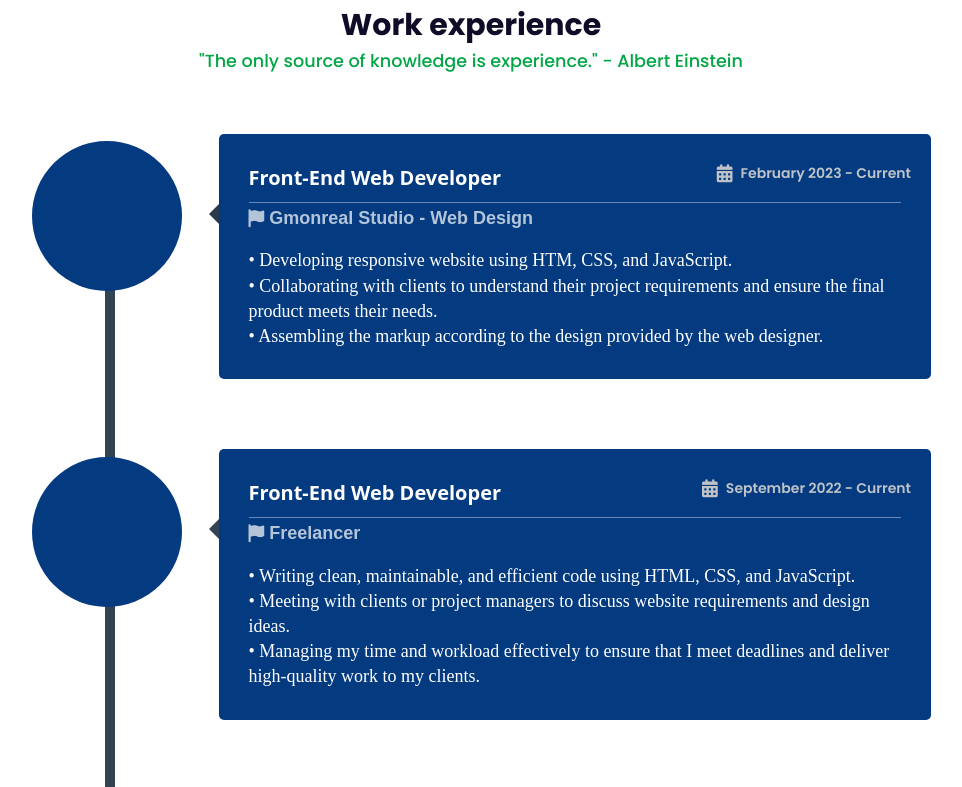
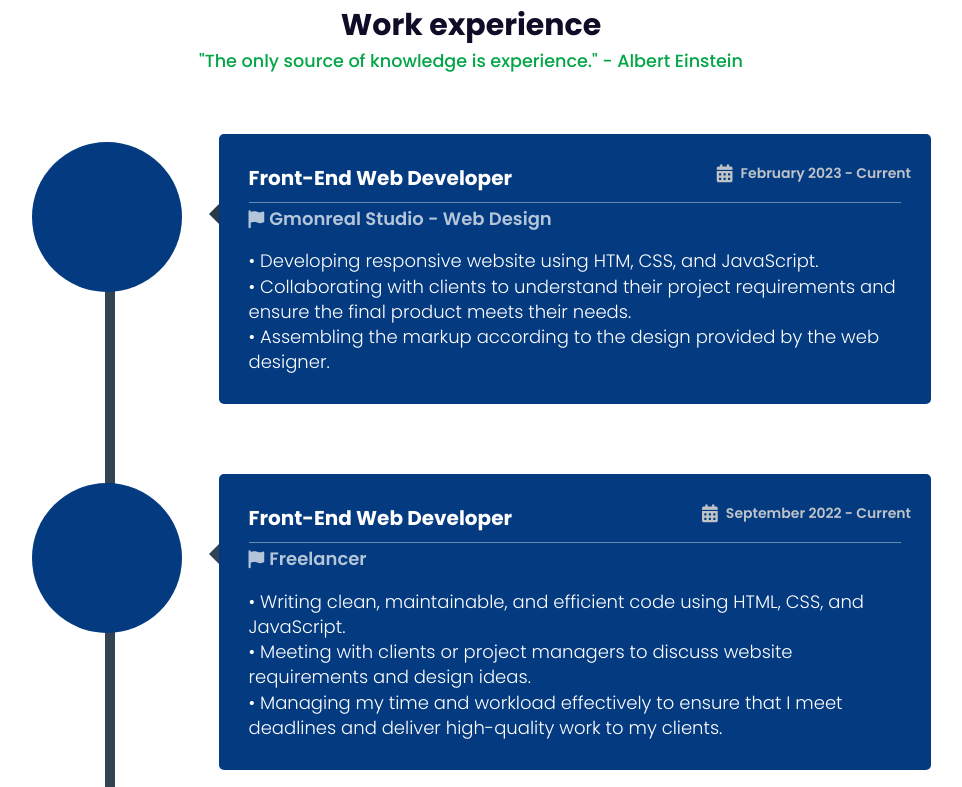
Before and after one commit to valerikarakashadze/Valeri-Karkashadze-Portfolio, a plain HTML site: page index.html in a window 1280 px wide. Shown: the part 2818-3605 px from the top of the page, without its empty margins (169-1131 px from the left). Drawn offline with nearby package versions, Linux system fonts and the light colour scheme; some icons are missing.

Commit message:
Update style.css

```diff
--- a/css/style.css
+++ b/css/style.css
@@ -968,7 +968,7 @@ form textarea {
 
   /* Github */
   .github {
-    font-family: inherit;
+    font-family: "Poppins", sans-serif;
     font-size: 20px;
     background: #0f0c27;
     color: white;
@@ -1212,7 +1212,7 @@ td {
   font-size: 1.2em;
   font-weight: 300;
   line-height: 1.4;
-  font-family: 'Open Sans';
+  font-family: "Poppins", sans-serif;
   position: relative;
   border-radius: 5px;
   min-height: 150px;
@@ -1229,7 +1229,7 @@ td {
   margin-bottom: 5px;
   padding: 0 0 10px 0;
   border-bottom: 1px solid rgba(255, 255, 255, 0.4);
-  font-family: 'Open Sans', sans-serif;
+  font-family: "Poppins", sans-serif;
   font-weight: bold;
 }
 
@@ -1237,7 +1237,7 @@ td {
   opacity: 0.7;
   color: rgba(255, 255, 255, 1);
   letter-spacing: 0px;
-  font-family: 'Source Sans Pro', sans-serif;
+  font-family: "Poppins", sans-serif;
   font-size: 18px;
   line-height: 1.2em;
   font-weight: 600;
@@ -1307,7 +1307,7 @@ td {
 .projectParagraph {
   font-size: 18px;
   margin: 0.5em 0 0;
-  font-family: 'Source Sans Pro', serif;
+  font-family: "Poppins", sans-serif;
 }
 
 .projectParagraphLink {
@@ -1439,7 +1439,7 @@ footer p {
 color: rgb(255, 255, 255);
   font-size: 16px;
   opacity: 0;
-  font-family: 'Open Sans';
+  font-family: "Poppins", sans-serif;
   width: 100%;
     word-wrap: break-word;
   line-height: 25px;
@@ -1576,6 +1576,7 @@ button {
   transform: translateY(150px);
   opacity: 0;
   transition: 1s all ease;
+  font-family: "Poppins", sans-serif;
 }
 
 .reveal.active{
```
